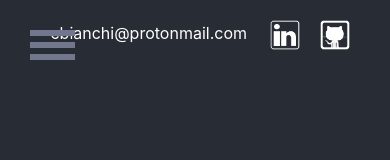
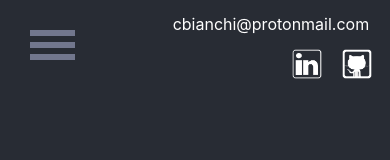
Before and after one commit to ChaseBianchi/portfolio2022, a React (Create React App) app: page / in a window 390 px wide. Shown: the top 160 px of the page. Built offline with nearby package versions, Linux system fonts and the light colour scheme.

Commit message:
styling, media queries, favicon

```diff
--- a/src/App.scss
+++ b/src/App.scss
@@ -1,6 +1,9 @@
 @import url('https://fonts.googleapis.com/css2?family=Bad+Script&display=swap');
 html {
   scroll-behavior: smooth;
+}
+html, body {
+  overflow-x:hidden
 }
 .App {
   width: 100%;
@@ -23,6 +26,7 @@ a {
   left: 0;
   top: 0;
   color: white;
+  width: 100px;
 }
 .comp-wrapper {
   width: 100%;
@@ -55,11 +59,14 @@ h1 {
 }
 .landingBar{
   position: absolute;
-  top: 15px;
-  right: 30px;
+  top: 2vw;
+  right: 2vw;
   display: flex;
   flex-flow: row wrap;
   align-items: center;
+  justify-content: flex-end;
+  width: 50%;
+  // border: 1px solid white;
 }
 .linkedinLogo{
   width: 30px;
@@ -152,7 +159,8 @@ h1 {
   align-items: center;
   justify-content: flex-start;
   position: relative;
-  margin: 0 20px 0 10px;
+  // margin: 0 20px 0 10px;
+  margin-right: 30px;
   color: black;
   border: 1px solid rgb(61, 61, 82);
   background-color: rgb(216, 219, 219);
@@ -386,8 +394,8 @@ span.tileLinks *{
   position: fixed;
   width: 60px;
   height: 40px;
-  left: 30px;
-  top: 30px;
+  left: 2vw;
+  top: 2vw;
 }
 
 /* Color/shape of burger icon bars */
@@ -519,9 +527,9 @@ $peakopacity: 0.7;
 
 // MEDIA QUERIES
 @media screen and (max-width: 1169px) {
-  #experience{
-    height: 1280px;
-  }
+  // #experience{
+  //   height: 1280px;
+  // }
   .tlDate{
     color: black
   }
@@ -537,9 +545,9 @@ $peakopacity: 0.7;
   .projectContainer{
     width: 80%;
   }
-  #experience{
-    height: 1400px;
-  }
+  // #experience{
+  //   height: 1400px;
+  // }
   .aboutContainer{
     flex-flow: column nowrap;
   }
@@ -556,9 +564,9 @@ $peakopacity: 0.7;
     font-size: 2rem;
   }
   .projectTileContainer{
-    min-width: 95%;
+    min-width: 99%;
   }
-  #experience{
-    height: 1450px;
-  }
+  // #experience{
+  //   height: 1450px;
+  // }
 }
--- a/src/Components/Footer.js
+++ b/src/Components/Footer.js
@@ -3,7 +3,12 @@ import React from 'react'
 function Footer() {
   return (
     <div id='footer' className="comp-wrapper">
-      <p className="signature">Created by Chase Bianchi</p>
+      {/* <p className="signature">Created by Chase Bianchi</p> */}
+      <div className='emailWrapper navHover'>
+        <a className='landingEmail' href="mailto:yourmail@gmail.com" rel='noreferrer' target='_blank'>
+          cbianchi@protonmail.com
+        </a>
+      </div>
       <div className="navHover">
         <a className='linkedinWrapper' href="https://www.linkedin.com/in/chasebianchi/" target='_blank' rel='noreferrer'>
           <img className='linkedinLogo' src="/media/linkedin3.png" alt="linkedin" />
@@ -14,11 +19,7 @@ function Footer() {
           <img className='linkedinLogo' src="/media/github2.png" alt="github" />
         </a>
       </div>
-      <div className='emailWrapper navHover'>
-        <a className='landingEmail' href="mailto:yourmail@gmail.com" rel='noreferrer' target='_blank'>
-          cbianchi@protonmail.com
-        </a>
-      </div>
+
     </div>
   )
 }
```
Also changed, not shown: 1 other file (tests, documents, lock files or other folders).
